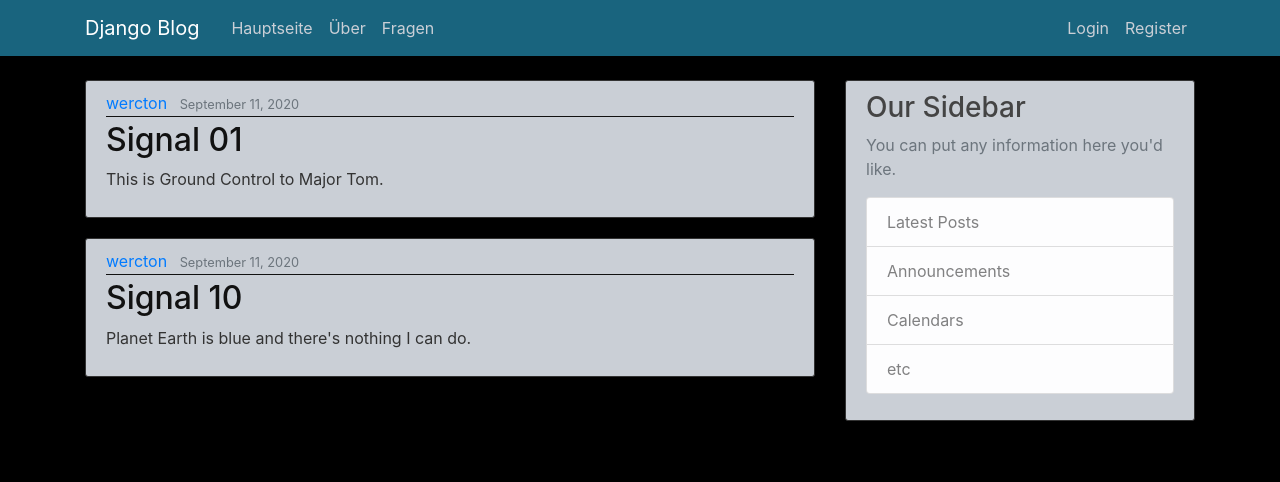
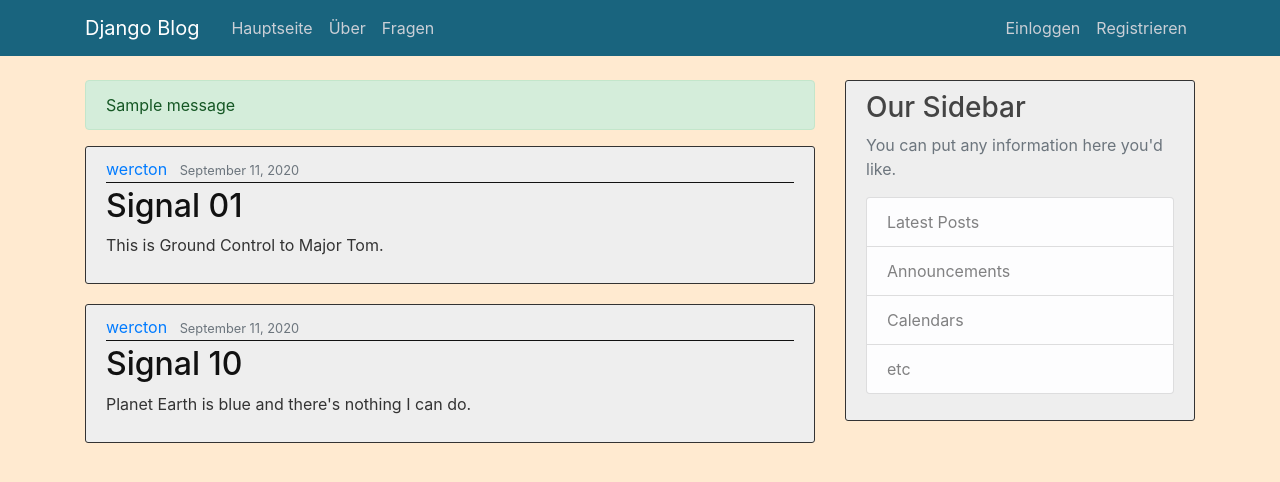
Before and after one commit to Wercton/django-blog, a Django app: page / in a window 1280 px wide. Shown: the top 482 px of the page. Run offline with Django 3.2, Linux system fonts and the light colour scheme; data comes from the database, SQL or seed files in the repository; both versions use the stored data as it was after the commit; one stand-in notice (Sample message) is shown; some libraries are stand-ins or nearby versions.

Commit message:
user can now register

```diff
--- a/blog/static/blog/main.css
+++ b/blog/static/blog/main.css
@@ -1,7 +1,7 @@
 /* url(http://cdn.wallpapersafari.com/91/91/KaJIWP.gif) no-repeat center center fixed; */
 
 body {
-  background: #000000;
+  background: #ffead0;
   color: #333333;
   margin-top: 5rem;
 }
@@ -35,7 +35,7 @@ ul {
 }
 
 .content-section {
-  background: #cacfd6;
+  background: #eeeeee;
   padding: 10px 20px;
   border: 1px solid;
   border-radius: 3px;
--- a/blog/templates/blog/base.html
+++ b/blog/templates/blog/base.html
@@ -33,8 +33,8 @@
             </div>
             <!-- Navbar Right Side -->
             <div class="navbar-nav">
-              <a class="nav-item nav-link" href="#">Login</a>
-              <a class="nav-item nav-link" href="#">Register</a>
+              <a class="nav-item nav-link" href="#">Einloggen</a>
+              <a class="nav-item nav-link" href="#">Registrieren</a>
             </div>
           </div>
         </div>
@@ -43,6 +43,13 @@
     <main role="main" class="container">
       <div class="row">
         <div class="col-md-8">
+          {% if messages %}
+            {% for message in messages %}
+              <div class="alert alert-{{ message.tags }}">
+                {{ message }}
+              </div>
+            {% endfor %}
+          {% endif %}
           {% block content %}{% endblock %}
         </div>
         <div class="col-md-4">
--- a/django_project/settings.py
+++ b/django_project/settings.py
@@ -33,6 +33,7 @@ ALLOWED_HOSTS = []
 INSTALLED_APPS = [
     'blog.apps.BlogConfig',
     'users.apps.UsersConfig',
+    'crispy_forms',
     'django.contrib.admin',
     'django.contrib.auth',
     'django.contrib.contenttypes',
@@ -120,3 +121,5 @@ USE_TZ = True
 # https://docs.djangoproject.com/en/3.1/howto/static-files/
 
 STATIC_URL = '/static/'
+
+CRISPY_TEMPLATE_PACK = 'bootstrap4'
--- a/django_project/urls.py
+++ b/django_project/urls.py
@@ -15,8 +15,10 @@ Including another URLconf
 """
 from django.contrib import admin
 from django.urls import path, include
+from users import views as user_views
 
 urlpatterns = [
     path('admin/', admin.site.urls),
+    path('register/', user_views.registrar, name='register'),
     path('', include('blog.urls')),
 ]
```
Also changed, not shown: users/forms.py (added, +15 -0 lines), users/templates/users/register.html (+11 -5 lines), users/views.py (+19 -4 lines), db.sqlite3.
